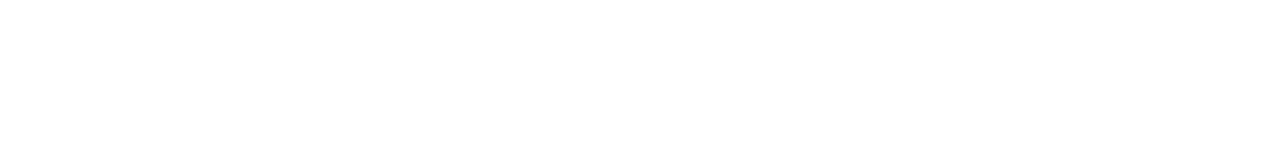
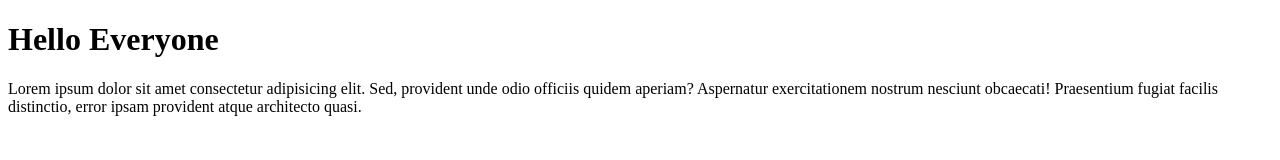
Before and after one commit to Popealope1990/My_Project, a plain HTML site: page index.html in a window 1280 px wide. Drawn offline with Linux system fonts and the light colour scheme.

Commit message:
udated index.html with header and random text

```diff
--- a/index.html
+++ b/index.html
@@ -8,5 +8,9 @@
 </head>
 <body>
 
+    <h1>Hello Everyone </h1>
+    <p>Lorem ipsum dolor sit amet consectetur adipisicing elit. Sed, provident unde odio officiis quidem aperiam? Aspernatur
+        exercitationem nostrum nesciunt obcaecati! Praesentium fugiat facilis distinctio, error ipsam provident atque
+        architecto quasi.</p>
 </body>
 </html>
```
